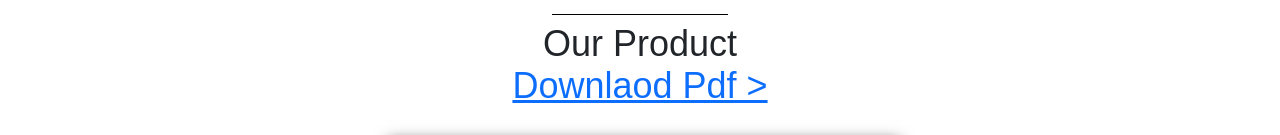
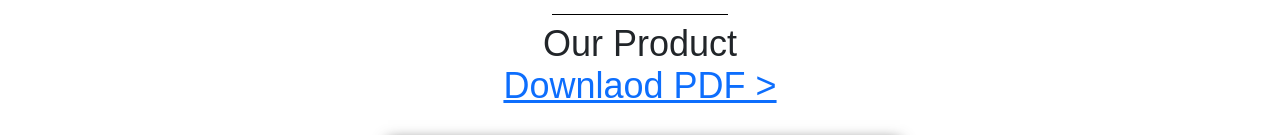
Before and after one commit to ShilpagyaS/KumarandSons, a website built with Parcel: page GT.html in a window 1280 px wide. Shown: the part 445-580 px from the top of the page. Built offline with nearby package versions, Linux system fonts and the light colour scheme.

Commit message:
Update GT.html

```diff
--- a/GT.html
+++ b/GT.html
@@ -87,7 +87,7 @@
 
 
         <div class="our-product">Our Product</div>
-        <div class="download-pdf"><a href="pdf/GT.pdf"> Downlaod Pdf &gt;</download></div>
+        <div class="download-pdf"><a href="pdf/GT.pdf"> Downlaod PDF &gt;</download></div>
 
       <!-- <div class="pdf1">
 
```
